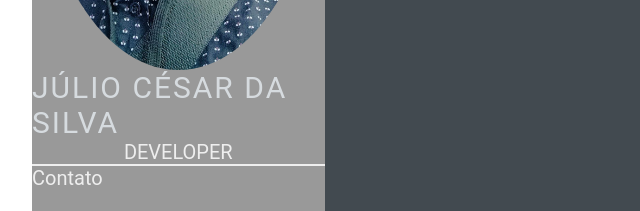
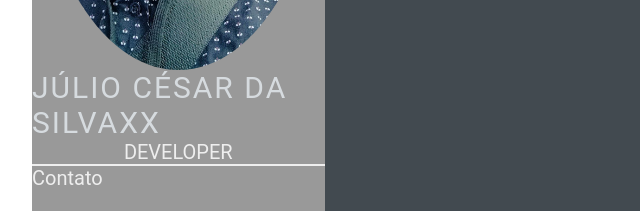
Before and after one commit to juliocsar86/deveweekgit.github.io, a plain HTML site: page index.html in a window 1280 px wide. Shown: the part 482-693 px from the top of the page, 96-736 px from the left. Drawn offline with Linux system fonts and the light colour scheme; files whose address does not match are found by name.

Commit message:
feature: day03 develop (#3)

```diff
--- a/index.html
+++ b/index.html
@@ -14,7 +14,7 @@
         <div class="left-section-content">
             <div class="profile">
                 <img class="profile-image" src="../devweekgit.github.io/perfil.jpg.jpg" alt="profile image">
-                <p class="name">Júlio César Da Silva</p>
+                <p class="name">Júlio César da Silvaxx</p>
                 <p class="profession">Developer</p>
             </div>
         <div class="contact-info">
```
